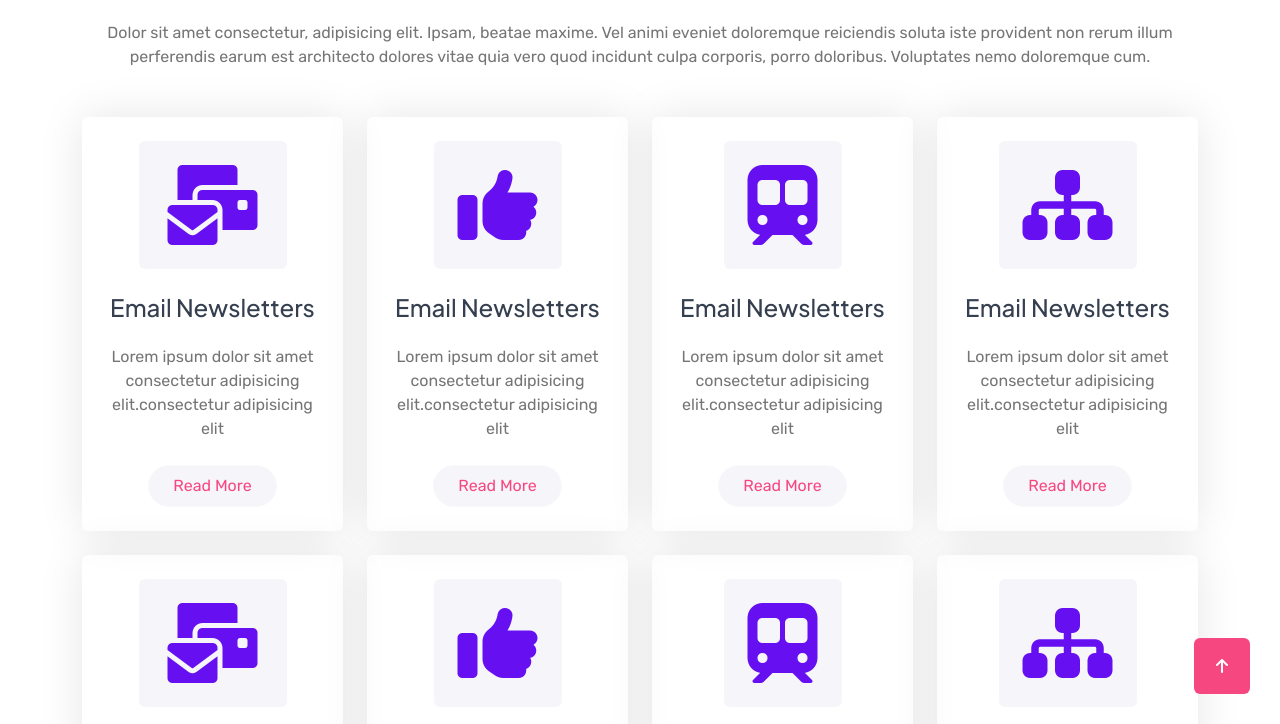
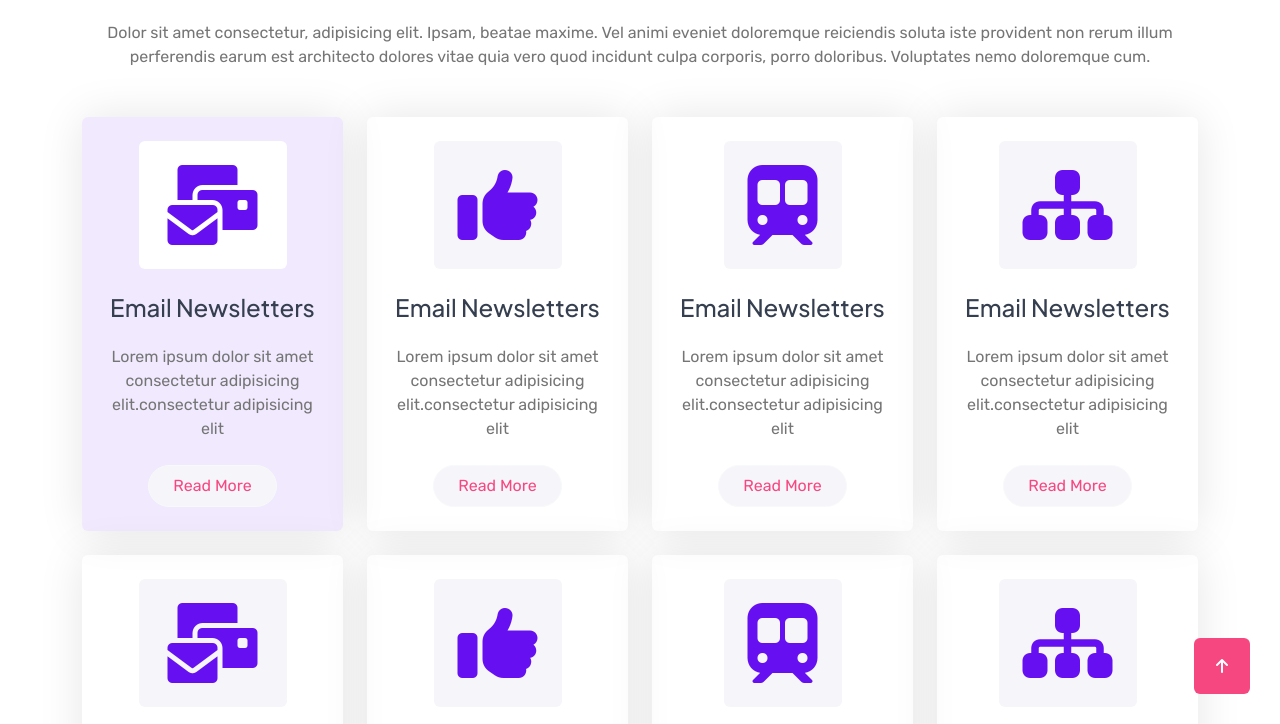
Before and after one commit to krisha2551/Mailler-Website-Bootstrap, a plain HTML site: page index.html in a window 1280 px wide. In both pictures the pointer is over the element 212 px from the left and 1752 px from the top of the page. Shown: the part 1428-2152 px from the top of the page. Drawn offline with Linux system fonts and the light colour scheme.

Commit message:
Add files via upload

```diff
--- a/style.css
+++ b/style.css
@@ -91,17 +91,17 @@ a{
     background-color: #f6f6fa !important;
 }
 
-.service .service-item {
+.service-item {
     box-shadow: 0 0 45px rgba(0, 0, 0, 0.1) !important;
     transition: 0.5s;
 }
 
-.service .service-item:hover {
+.service-item:hover {
     background: rgba(102, 16, 242, 0.09) !important;
     border: 1px;
 }
 
-.service .service-item:hover .service-icon {
+.service-item:hover .service-icon {
     background: var(--main-white) !important;
 }
 
```
